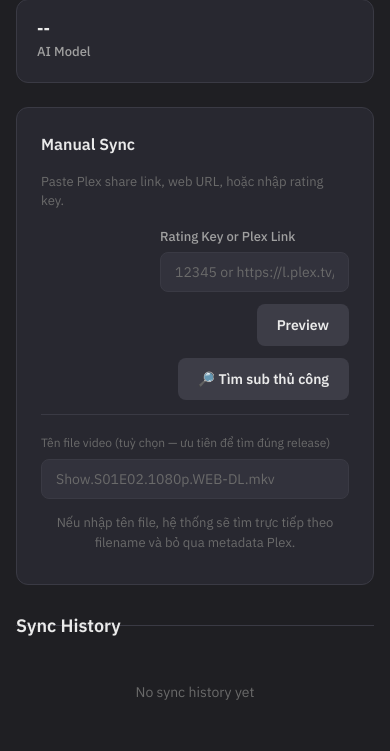
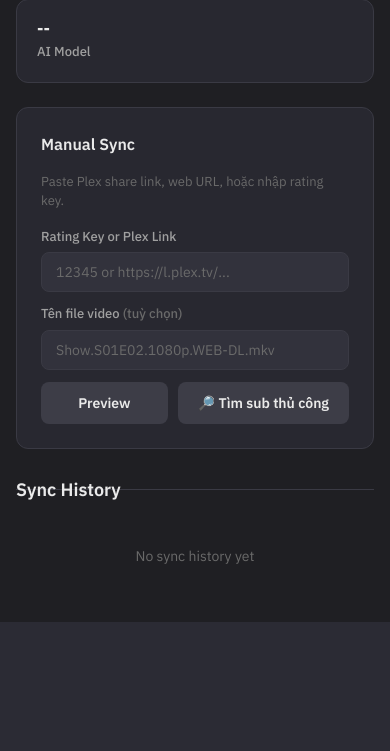
Before and after one commit to leolionart/plex-sub-downloader, a FastAPI app: template app/templates/sync.html in a window 390 px wide. Shown: the part 222-973 px from the top of the page. After the commit the page ends 844 px from the top, so only its background shows below. Run offline with FastAPI, Linux system fonts and the light colour scheme; the template is opened without the code that fills it, so the values that code supplies are empty.

Commit message:
style: keep manual search controls inline

```diff
--- a/app/templates/sync.html
+++ b/app/templates/sync.html
@@ -27,6 +27,10 @@
         gap: 12px;
         align-items: flex-end;
     }
+
+    .sync-input-row .form-group.filename-group { flex: 1.2; }
+    .sync-action-group { display: flex; gap: 10px; flex-shrink: 0; }
+    .sync-action-group .btn { white-space: nowrap; }
 
     .sync-input-row .form-group {
         flex: 1;
@@ -568,7 +572,10 @@
     @media (max-width: 768px) {
         .sync-input-row {
             flex-direction: column;
+            align-items: stretch;
         }
+        .sync-action-group { width: 100%; }
+        .sync-action-group .btn { flex: 1; }
         .sync-stats {
             grid-template-columns: repeat(2, 1fr);
         }
@@ -620,13 +627,14 @@
             <label for="rating-key">Rating Key or Plex Link</label>
             <input type="text" id="rating-key" class="form-input" placeholder="12345 or https://l.plex.tv/...">
         </div>
-                <button class="btn btn-secondary" onclick="previewSync()" id="btn-preview">Preview</button>
-                <button class="btn btn-secondary" onclick="manualSearch()" id="btn-manual-search" title="Tìm lại từ provider, bỏ qua cache">🔎 Tìm sub thủ công</button>
-    </div>
-    <div class="manual-search-panel" style="margin-top:14px;padding-top:14px;">
-        <label for="manual-video-filename" style="font-size:12px;color:var(--text-muted);">Tên file video (tuỳ chọn — ưu tiên để tìm đúng release)</label>
-        <input type="text" id="manual-video-filename" class="form-input" style="margin-top:6px;" placeholder="Show.S01E02.1080p.WEB-DL.mkv">
-        <div id="manual-search-hint" class="empty-state" style="margin-top:6px;">Nếu nhập tên file, hệ thống sẽ tìm trực tiếp theo filename và bỏ qua metadata Plex.</div>
+        <div class="form-group filename-group">
+            <label for="manual-video-filename">Tên file video <span style="color:var(--text-muted)">(tuỳ chọn)</span></label>
+            <input type="text" id="manual-video-filename" class="form-input" placeholder="Show.S01E02.1080p.WEB-DL.mkv">
+        </div>
+        <div class="sync-action-group">
+            <button class="btn btn-secondary" onclick="previewSync()" id="btn-preview">Preview</button>
+            <button class="btn btn-secondary" onclick="manualSearch()" id="btn-manual-search" title="Tìm lại từ provider, bỏ qua cache">🔎 Tìm sub thủ công</button>
+        </div>
     </div>
 
     <!-- Progress -->
```
